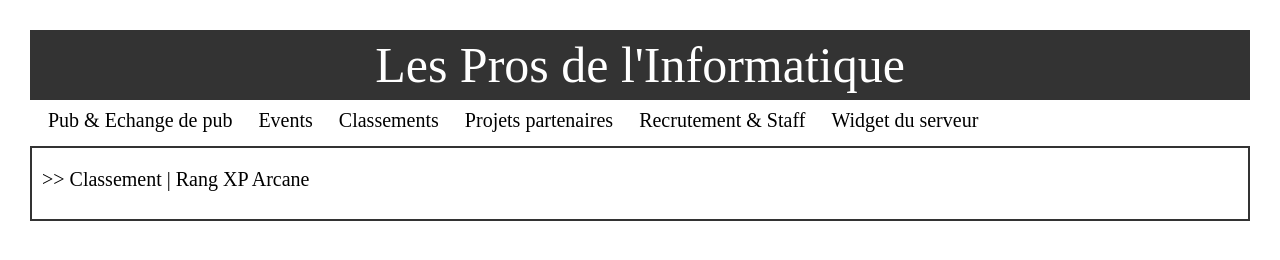
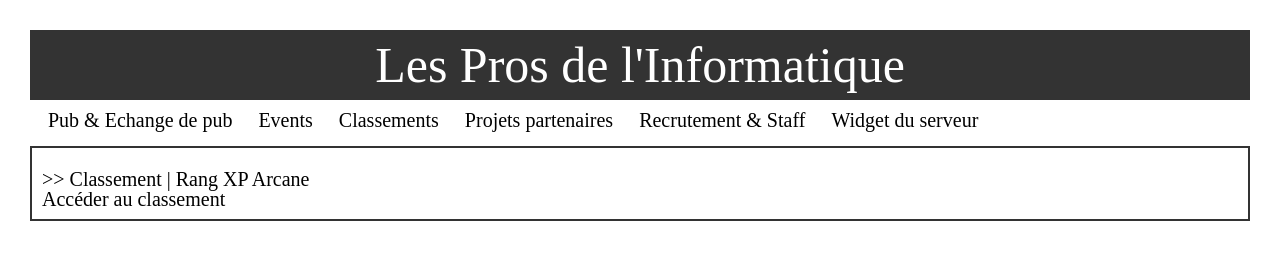
Before and after one commit to WolfyzDev/les_pros_de_linformatique, a plain HTML site: page classement.html in a window 1280 px wide. Drawn offline with nearby package versions, Linux system fonts and the light colour scheme.

Commit message:
Réparation du lien de classement Arcane

```diff
--- a/classement.html
+++ b/classement.html
@@ -134,7 +134,7 @@
                 <br>
                 <p class="paragraphe"> >> Classement | Rang XP Arcane </p>
                 <!-- Section changeante  -->
-                <a class="otherlink" href="https://arcane.bot/lb/943178003784028230"></a>
+                <a class="otherlink" href="https://arcane.bot/lb/943178003784028230">Accéder au classement</a>
                 <div class="white"></div>
             </div>
         </div>
```
